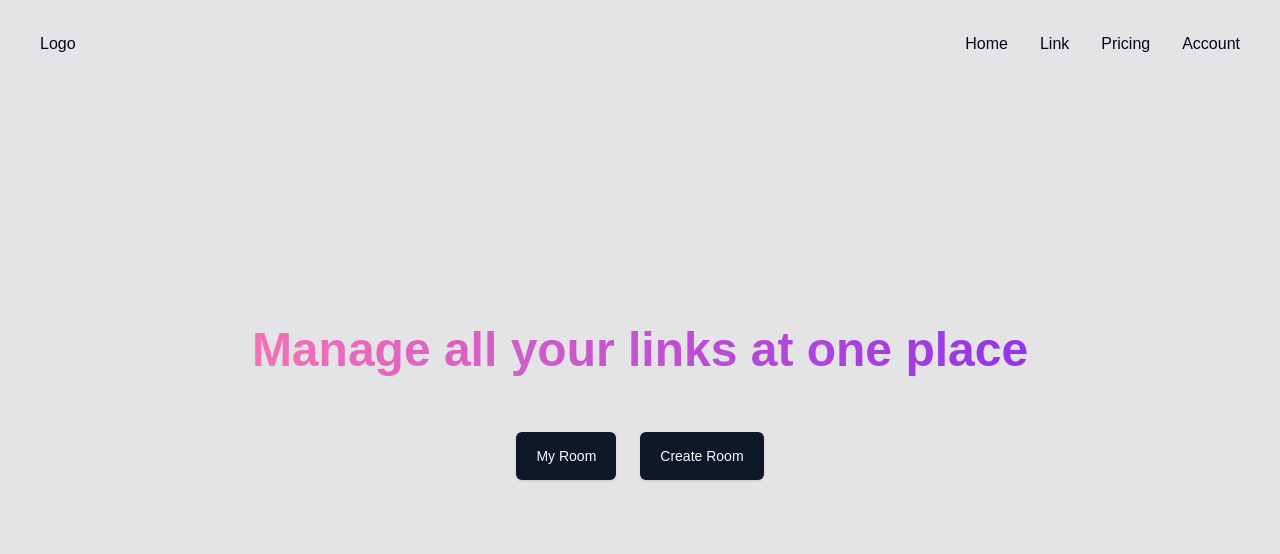
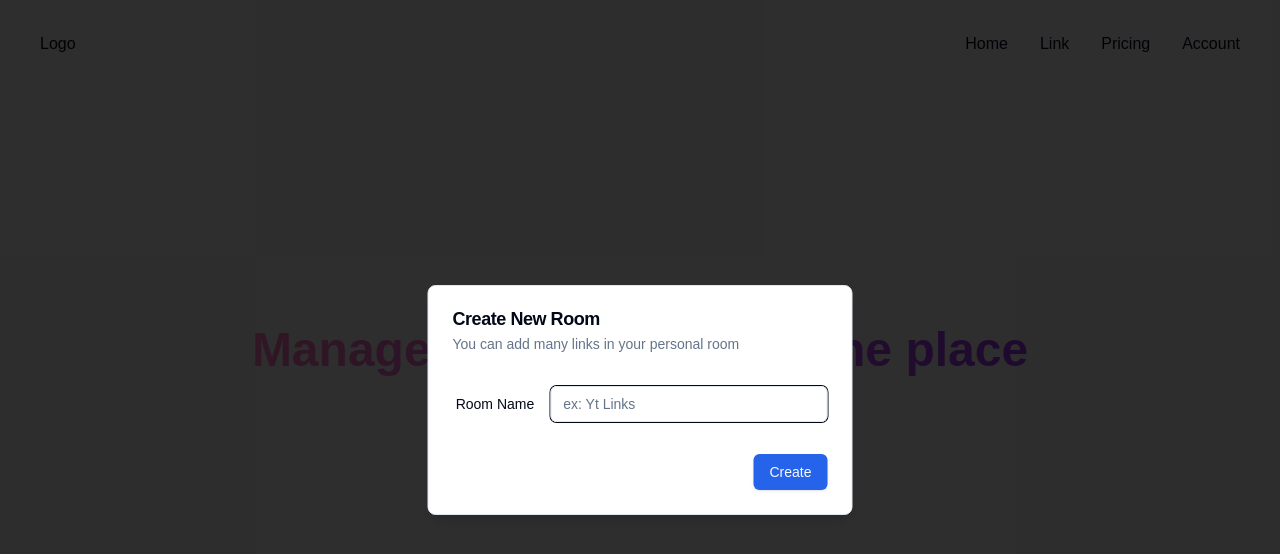
Before and after one commit to Dilippurohit47/LinkManager, a Next.js app: page / in a window 1280 px wide. Both pictures are taken after a click on the button "Create Room". Shown: the top 554 px of the page. Built offline with nearby package versions, Linux system fonts and the light colour scheme; no server answers.

Commit message:
create room dialogbox

```diff
--- a/package.json
+++ b/package.json
@@ -11,7 +11,9 @@
   "dependencies": {
     "@clerk/nextjs": "^5.7.1",
     "@prisma/client": "^5.20.0",
+    "@radix-ui/react-dialog": "^1.1.2",
     "@radix-ui/react-icons": "^1.3.0",
+    "@radix-ui/react-label": "^2.1.0",
     "@radix-ui/react-slot": "^1.1.0",
     "class-variance-authority": "^0.7.0",
     "clsx": "^2.1.1",
--- /dev/null
+++ b/src/components/my-components/CreateRoomDialog.jsx
@@ -0,0 +1,45 @@
+import { Button } from "@/components/ui/button";
+import {
+    DialogContent,
+    DialogDescription,
+    DialogFooter,
+    DialogHeader,
+    DialogTitle
+} from "@/components/ui/dialog";
+import { Input } from "@/components/ui/input";
+import { Label } from "@/components/ui/label";
+
+const CreateRoomDialog = () => {
+  return (
+    <div>
+      <DialogContent className="sm:max-w-[425px]">
+        <DialogHeader>
+          <DialogTitle>Create New Room</DialogTitle>
+          <DialogDescription>
+            You can add many links in your personal room
+          </DialogDescription>
+        </DialogHeader>
+        <div className="grid gap-4 py-4">
+          <div className="grid grid-cols-4 items-center gap-4">
+            <Label htmlFor="name" className="text-right">
+              Room Name
+            </Label>
+            <Input
+              id="name"
+              value=""
+              placeholder="ex: Yt Links"
+              className="col-span-3"
+            />
+          </div>
+        </div>
+        <DialogFooter>
+          <Button className="bg-blue-600 hover:bg-blue-500" type="submit">
+            Create
+          </Button>
+        </DialogFooter>
+      </DialogContent>
+    </div>
+  );
+};
+
+export default CreateRoomDialog;
--- /dev/null
+++ b/src/components/ui/dialog.tsx
@@ -0,0 +1,119 @@
+"use client"
+
+import * as React from "react"
+import * as DialogPrimitive from "@radix-ui/react-dialog"
+import { Cross2Icon } from "@radix-ui/react-icons"
+
+import { cn } from "@/lib/utils"
+
+const Dialog = DialogPrimitive.Root
+
+const DialogTrigger = DialogPrimitive.Trigger
+
+const DialogPortal = DialogPrimitive.Portal
+
+const DialogClose = DialogPrimitive.Close
+
+const DialogOverlay = React.forwardRef<
+  React.ElementRef<typeof DialogPrimitive.Overlay>,
+  React.ComponentPropsWithoutRef<typeof DialogPrimitive.Overlay>
+>(({ className, ...props }, ref) => (
+  <DialogPrimitive.Overlay
+    ref={ref}
+    className={cn(
+      "fixed inset-0 z-50 bg-black/80  data-[state=open]:animate-in data-[state=closed]:animate-out data-[state=closed]:fade-out-0 data-[state=open]:fade-in-0",
+      className
+    )}
+    {...props}
+  />
+))
+DialogOverlay.displayName = DialogPrimitive.Overlay.displayName
+
+const DialogContent = React.forwardRef<
+  React.ElementRef<typeof DialogPrimitive.Content>,
+  React.ComponentPropsWithoutRef<typeof DialogPrimitive.Content>
+>(({ className, children, ...props }, ref) => (
+  <DialogPortal>
+    <DialogOverlay />
+    <DialogPrimitive.Content
+      ref={ref}
+      className={cn(
+        "fixed left-[50%] top-[50%] z-50 grid w-full max-w-lg translate-x-[-50%] translate-y-[-50%] gap-4 border bg-background p-6 shadow-lg duration-200 data-[state=open]:animate-in data-[state=closed]:animate-out data-[state=closed]:fade-out-0 data-[state=open]:fade-in-0 data-[state=closed]:zoom-out-95 data-[state=open]:zoom-in-95 data-[state=closed]:slide-out-to-left-1/2 data-[state=closed]:slide-out-to-top-[48%] data-[state=open]:slide-in-from-left-1/2 data-[state=open]:slide-in-from-top-[48%] sm:rounded-lg",
+        className
+      )}
+      {...props}
+    >
+      {children}
+
+    </DialogPrimitive.Content>
+  </DialogPortal>
+))
+DialogContent.displayName = DialogPrimitive.Content.displayName
+
+const DialogHeader = ({
+  className,
+  ...props
+}: React.HTMLAttributes<HTMLDivElement>) => (
+  <div
+    className={cn(
+      "flex flex-col space-y-1.5 text-center sm:text-left",
+      className
+    )}
+    {...props}
+  />
+)
+DialogHeader.displayName = "DialogHeader"
+
+const DialogFooter = ({
+  className,
+  ...props
+}: React.HTMLAttributes<HTMLDivElement>) => (
+  <div
+    className={cn(
+      "flex flex-col-reverse sm:flex-row sm:justify-end sm:space-x-2",
+      className
+    )}
+    {...props}
+  />
+)
+DialogFooter.displayName = "DialogFooter"
+
+const DialogTitle = React.forwardRef<
+  React.ElementRef<typeof DialogPrimitive.Title>,
+  React.ComponentPropsWithoutRef<typeof DialogPrimitive.Title>
+>(({ className, ...props }, ref) => (
+  <DialogPrimitive.Title
+    ref={ref}
+    className={cn(
+      "text-lg font-semibold leading-none tracking-tight",
+      className
+    )}
+    {...props}
+  />
+))
+DialogTitle.displayName = DialogPrimitive.Title.displayName
+
+const DialogDescription = React.forwardRef<
+  React.ElementRef<typeof DialogPrimitive.Description>,
+  React.ComponentPropsWithoutRef<typeof DialogPrimitive.Description>
+>(({ className, ...props }, ref) => (
+  <DialogPrimitive.Description
+    ref={ref}
+    className={cn("text-sm text-muted-foreground", className)}
+    {...props}
+  />
+))
+DialogDescription.displayName = DialogPrimitive.Description.displayName
+
+export {
+  Dialog,
+  DialogPortal,
+  DialogOverlay,
+  DialogTrigger,
+  DialogClose,
+  DialogContent,
+  DialogHeader,
+  DialogFooter,
+  DialogTitle,
+  DialogDescription,
+}
--- /dev/null
+++ b/src/components/ui/input.tsx
@@ -0,0 +1,25 @@
+import * as React from "react"
+
+import { cn } from "@/lib/utils"
+
+export interface InputProps
+  extends React.InputHTMLAttributes<HTMLInputElement> {}
+
+const Input = React.forwardRef<HTMLInputElement, InputProps>(
+  ({ className, type, ...props }, ref) => {
+    return (
+      <input
+        type={type}
+        className={cn(
+          "flex h-9 w-full rounded-md border border-input bg-transparent px-3 py-1 text-sm shadow-sm transition-colors file:border-0 file:bg-transparent file:text-sm file:font-medium file:text-foreground placeholder:text-muted-foreground focus-visible:outline-none focus-visible:ring-1 focus-visible:ring-ring disabled:cursor-not-allowed disabled:opacity-50",
+          className
+        )}
+        ref={ref}
+        {...props}
+      />
+    )
+  }
+)
+Input.displayName = "Input"
+
+export { Input }
--- /dev/null
+++ b/src/components/ui/label.tsx
@@ -0,0 +1,26 @@
+"use client"
+
+import * as React from "react"
+import * as LabelPrimitive from "@radix-ui/react-label"
+import { cva, type VariantProps } from "class-variance-authority"
+
+import { cn } from "@/lib/utils"
+
+const labelVariants = cva(
+  "text-sm font-medium leading-none peer-disabled:cursor-not-allowed peer-disabled:opacity-70"
+)
+
+const Label = React.forwardRef<
+  React.ElementRef<typeof LabelPrimitive.Root>,
+  React.ComponentPropsWithoutRef<typeof LabelPrimitive.Root> &
+    VariantProps<typeof labelVariants>
+>(({ className, ...props }, ref) => (
+  <LabelPrimitive.Root
+    ref={ref}
+    className={cn(labelVariants(), className)}
+    {...props}
+  />
+))
+Label.displayName = LabelPrimitive.Root.displayName
+
+export { Label }
--- a/src/pages/HomePage.jsx
+++ /dev/null
@@ -1,51 +0,0 @@
-"use client";
-import { Button } from "@/components/ui/button";
-import React from "react";
-
-const HomePage = () => {
-  const handle = async () => {
-    try {
-      const response = await fetch(`http://localhost:3000/api/user`, {
-        method: "GET",
-      });
-
-      const data = await response.json();
-      console.log(data);
-    } catch (error) {
-      console.log(error);
-    }
-  };
-
-  const Create = async () => {
-    try {
-      const response = await fetch(`http://localhost:3000/api`, {
-        method: "POST",
-      });
-
-      const data = await response.json();
-      console.log(data);
-    } catch (error) {
-      console.log(error);
-    }
-  };
-
-  return (
-    <div className="h-screen w-full bg-zinc-200 flex justify-center items-center flex-col gap-8">
-      <div className="  h-[10vh] text-center ">
-        <h1 className="text-5xl leading-tight  font-extrabold bg-gradient-to-r from-pink-400 to-purple-600 text-transparent bg-clip-text">
-          Manage all your links at one place
-        </h1>
-      </div>
-      <div className="flex gap-6 ">
-        <Button className="py-6 px-5 min-w-24" onClick={handle}>
-          My Room
-        </Button>
-        <Button className="py-6 px-5 min-w-24" onClick={Create}>
-          Create Room
-        </Button>
-      </div>
-    </div>
-  );
-};
-
-export default HomePage;
--- /dev/null
+++ b/src/pages/HomePage.tsx
@@ -0,0 +1,28 @@
+"use client";
+import { Button } from "@/components/ui/button";
+import React, { useState } from "react";
+import CreateRoomDialog from "../components/my-components/CreateRoomDialog";
+import { Dialog, DialogTrigger } from "@radix-ui/react-dialog";
+
+const HomePage = () => {
+  return (
+    <div className="h-screen w-full bg-zinc-200 flex justify-center items-center flex-col gap-8">
+      <div className="  h-[10vh] text-center ">
+        <h1 className="text-5xl leading-tight  font-extrabold bg-gradient-to-r from-pink-400 to-purple-600 text-transparent bg-clip-text">
+          Manage all your links at one place
+        </h1>
+      </div>
+      <div className="flex gap-6 ">
+        <Button className="py-6 px-5 min-w-24">My Room</Button>
+        <Dialog>
+          <DialogTrigger asChild className="bg-red-500">
+            <Button className="py-6 px-5 min-w-24">Create Room</Button>
+          </DialogTrigger>
+          <CreateRoomDialog />
+        </Dialog>
+      </div>
+    </div>
+  );
+};
+
+export default HomePage;
```
Also changed, not shown: 2 other files (tests, documents, lock files or other folders).
